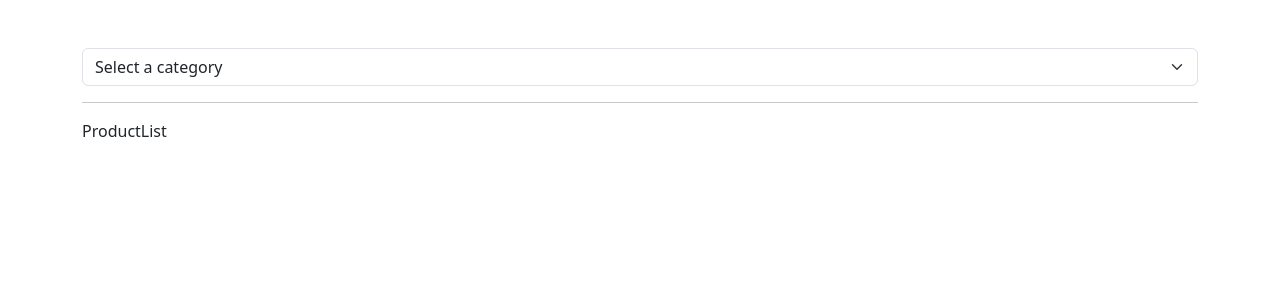
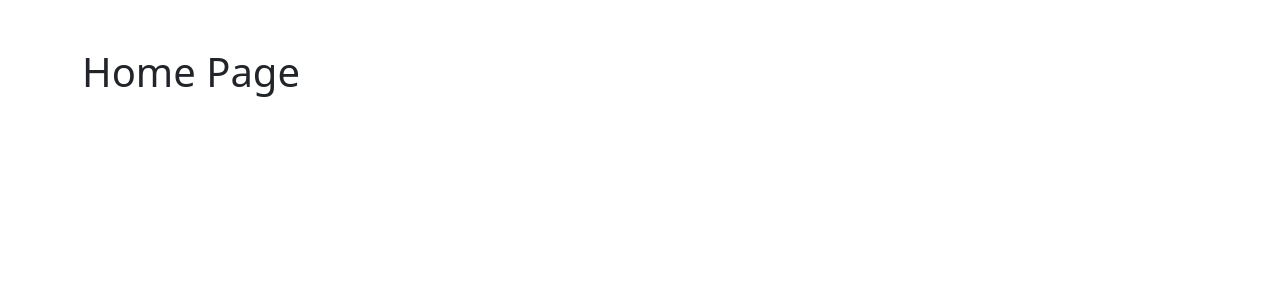
Before and after one commit to TomaszKlekner/gameHub, a React (Vite) app: page / in a window 1280 px wide. Shown: the top 300 px of the page. Built offline with nearby package versions, Linux system fonts and the light colour scheme.

Commit message:
useEffect hook cleanup function

```diff
--- a/src/App.tsx
+++ b/src/App.tsx
@@ -1,25 +1,19 @@
-import { useState } from 'react';
-import ProductList from './components/ProductList';
+import { useEffect } from 'react';
+
+const connect = () => console.log('Connecting...');
+const disconnect = () => console.log('Disconnect...');
 
 function App() {
-  const [category, setCategory] = useState('');
+  useEffect(() => {
+    connect();
+
+    // Cleanup function
+    return () => disconnect();
+  });
 
   return (
     <div className='container my-5'>
-      <select
-        name=''
-        id=''
-        className='form-select'
-        onChange={(e) => setCategory(e.target.value)}
-      >
-        <option value=''>Select a category</option>
-        <option value='Clothing'>Clothing</option>
-        <option value='Household'>Household</option>
-      </select>
-
-      <hr />
-
-      <ProductList category={category} />
+      <h1>Home Page</h1>
     </div>
   );
 }
```
